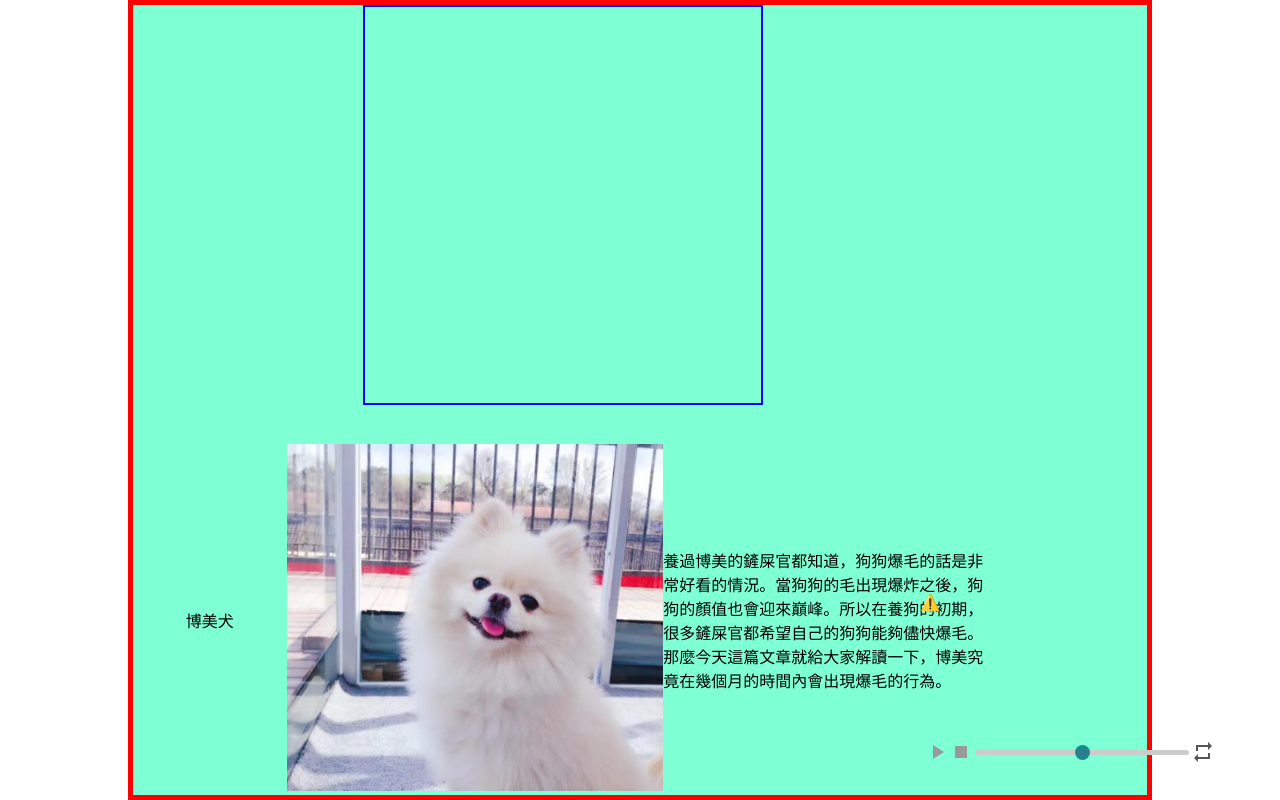
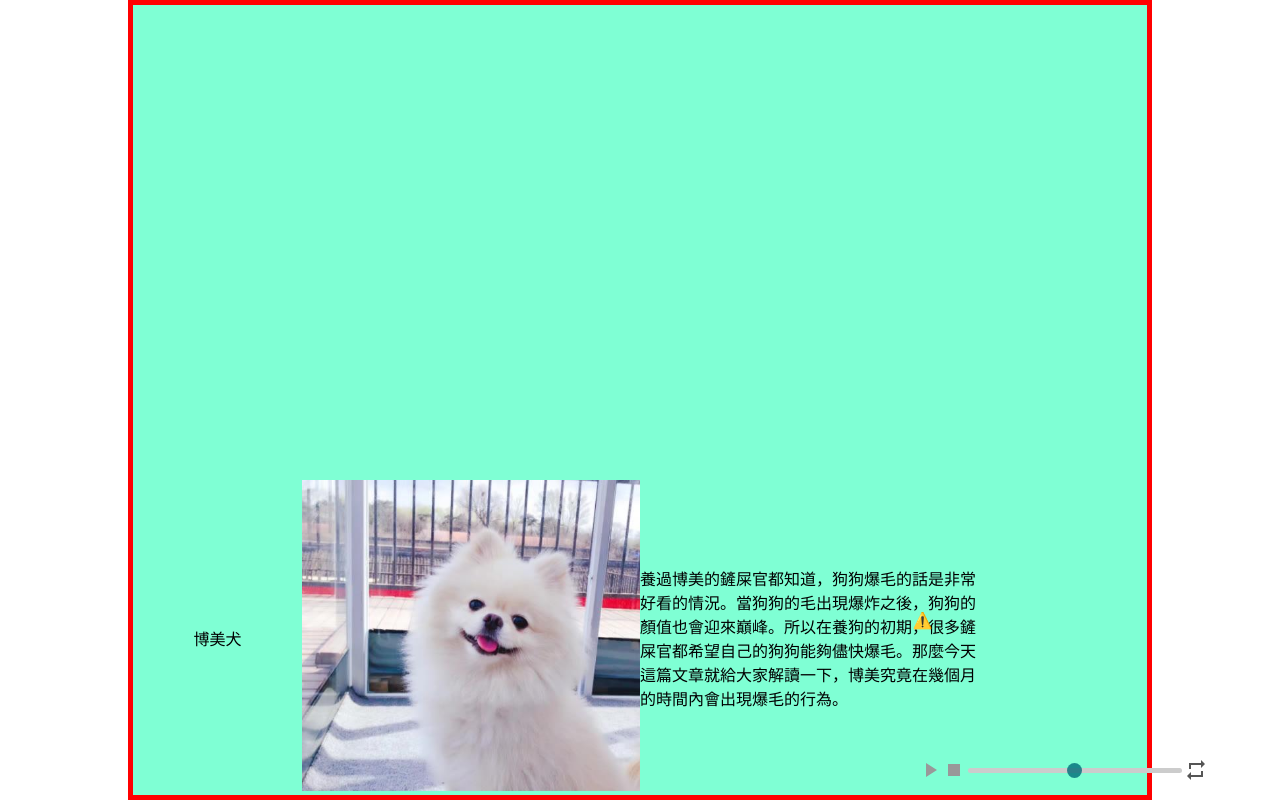
Before and after one commit to VictorYeung0725/Dog-group, a plain HTML site: page index.html in a window 1280 px wide. Drawn offline with nearby package versions, Linux system fonts and the light colour scheme; no server answers.

Commit message:
merge Yui branch to main branch

```diff
--- a/style.css
+++ b/style.css
@@ -23,19 +23,11 @@
   border: 2px solid yellowgreen;
 }
 
-.item-pic-j{
-  width: 400px;
-  height: 400px;
-  border: 2px solid blue;
-  grid-row: 1 / span 1;
-  grid-column: 4 / span 4;
-}
-
 /*  above are the testing version  */
 
 
 
-
+/* Yui part */
 .item-name-y{
   grid-area: 4/1/5/3;
 }
```
Also changed, not shown: 1 other file.
